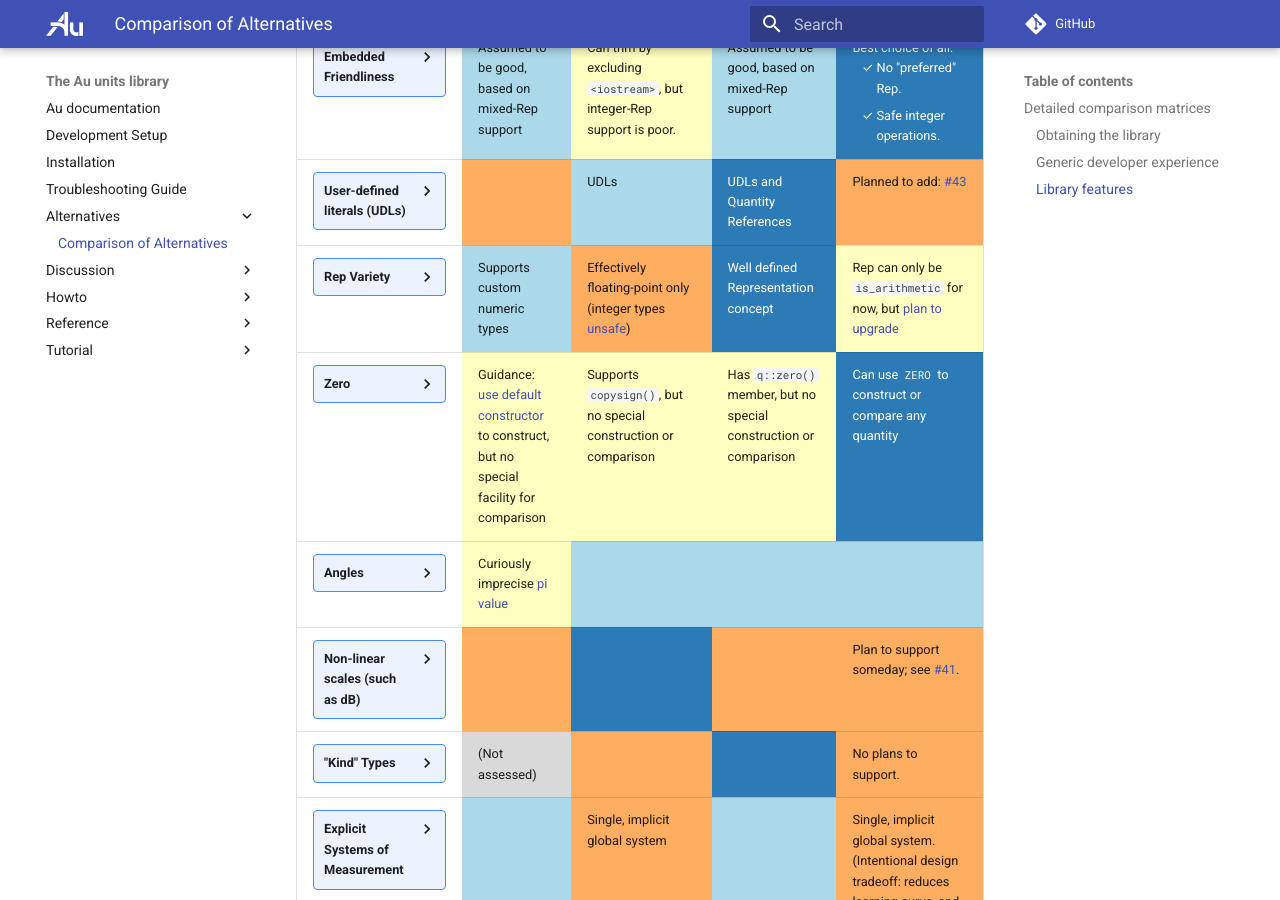
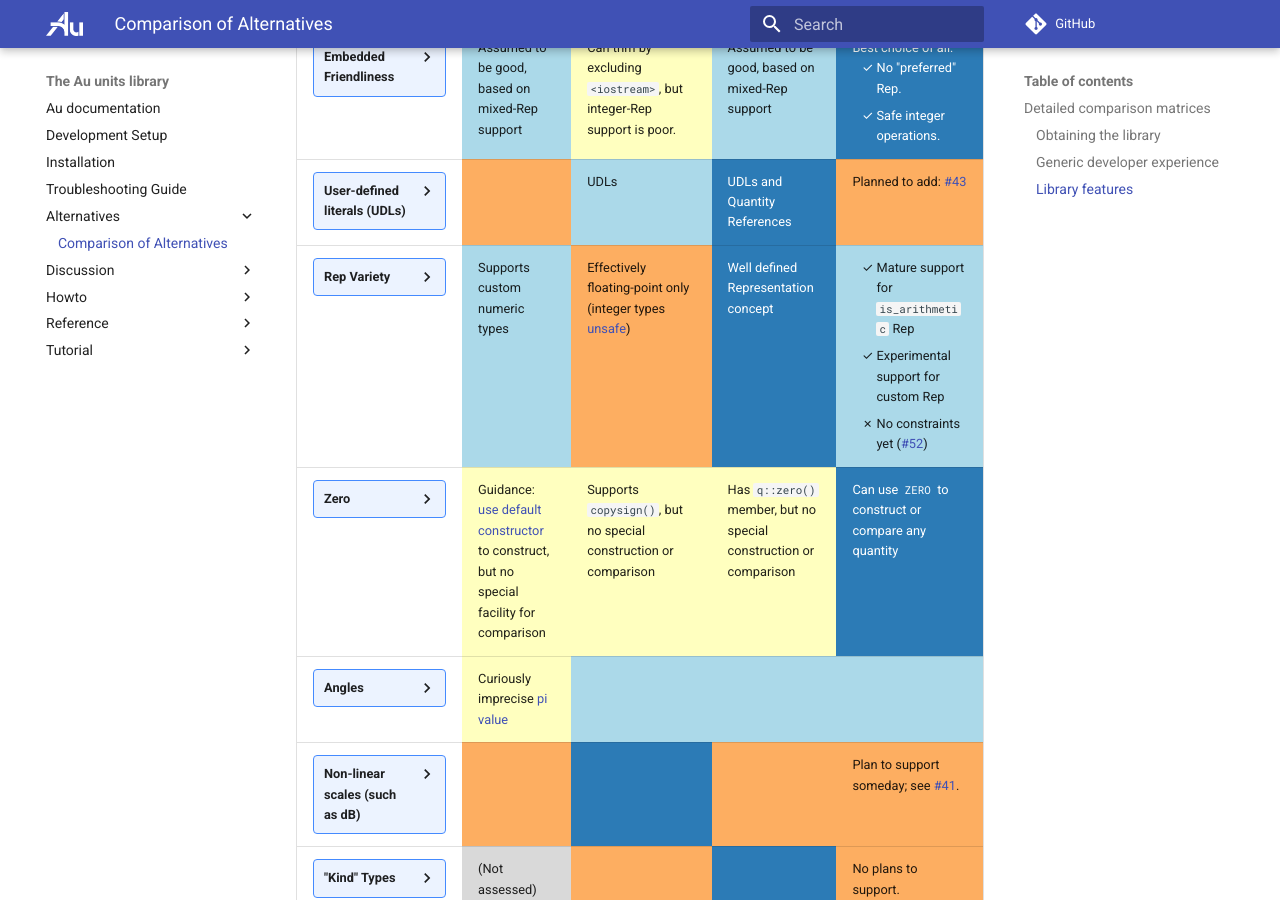
Before and after one commit to aurora-opensource/au, an MkDocs documentation site: the page built from docs/alternatives/index.md, in a window 1280 px wide and 900 px high, scrolled down 4331 px. Built offline with MkDocs 1.6.1 and Material for MkDocs 9.7.7, drawn with Linux system fonts in a browser that asks for light colours; formulas are drawn with MathJax 3; comment, search, counter and statistics services are not loaded.

Commit message:
Revert "Ensure that `Rep` is `std::is_arithmetic` (#104)" (#111)
This reverts commit db8819ca28ad138c8a0d841cde9d460bc117f142, which
breaks some code I hadn't been aware of in Aurora's repo.  It turns out
that a few people have started using non-arithmetic Rep already, and it
seems to be working out alright.

I also updated the documentation to reflect our "good" status here,
which I elaborated.  I think mp-units still gets "best" here, since they
have a well-defined concept for their Rep.

Fixes #38.

```diff
--- a/docs/alternatives/index.md
+++ b/docs/alternatives/index.md
@@ -547,10 +547,13 @@ features.
             <a href="https://mpusz.github.io/units/reference/core/concepts.html#_CPPv4I0EN5units14RepresentationE">Representation
             concept</a>
         </td>
-        <td class="fair">
-            Rep can only be <code>is_arithmetic</code> for now, but
-            <a href="https://github.com/aurora-opensource/au/issues/52">plan
-            to upgrade</a>
+        <td class="good">
+            <ul>
+                <li class="check">Mature support for <code>is_arithmetic</code> Rep</li>
+                <li class="check">Experimental support for custom Rep</li>
+                <li class="x">No constraints yet (<a
+                href="https://github.com/aurora-opensource/au/issues/52">#52</a>)</li>
+            </ul>
         </td>
     </tr>
     <tr>
```
Also changed, not shown: 1 other file.
